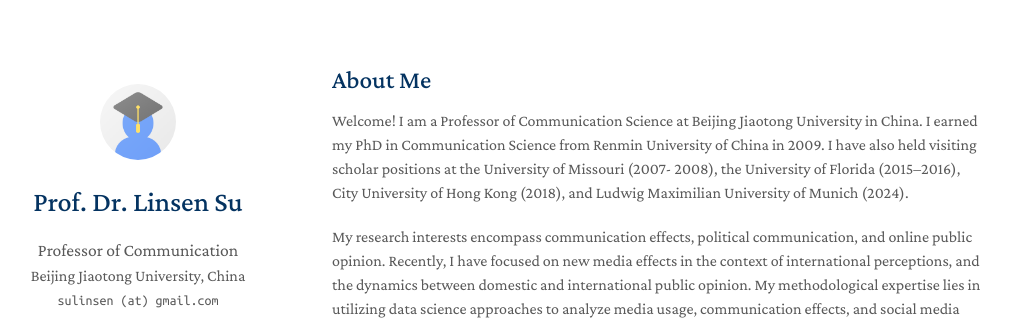
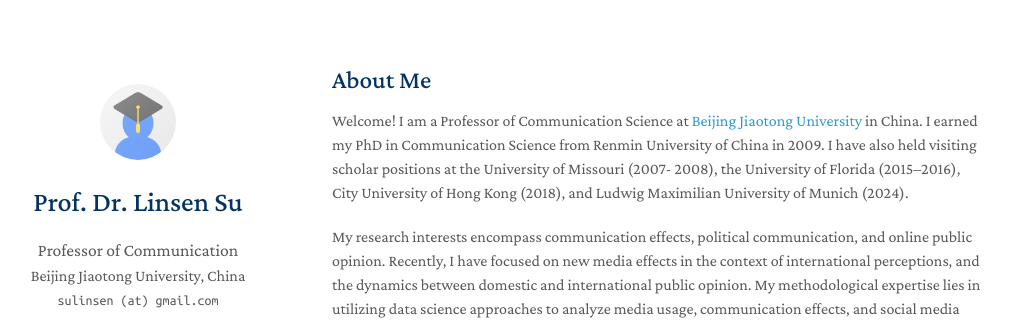
Before and after one commit to linsensu/home, a Jekyll site: the page built from index.md, in a window 1280 px wide and 900 px high. Shown: the top 320 px of the window, without its empty margins (138-1148 px from the left). Built offline with Jekyll 4.4.1, drawn with Linux system fonts in a browser that asks for light colours; a style sheet for code colours, icons or effects is not loaded; our own code applies the rules of GitHub Pages for plain Markdown files; part of the change alters nothing that is shown.

```diff
--- a/index.md
+++ b/index.md
@@ -4,7 +4,7 @@ layout: homepage
 
 ## About Me
 
-Welcome! I am a Professor of Communication Science at Beijing Jiaotong University in China. I earned my PhD in Communication Science from Renmin University of China in 2009. I have also held visiting scholar positions at the University of Missouri (2007- 2008), the University of Florida (2015–2016), City University of Hong Kong (2018), and Ludwig Maximilian University of Munich (2024).
+Welcome! I am a Professor of Communication Science at [Beijing Jiaotong University](http://en.njtu.edu.cn/) in China. I earned my PhD in Communication Science from Renmin University of China in 2009. I have also held visiting scholar positions at the University of Missouri (2007- 2008), the University of Florida (2015–2016), City University of Hong Kong (2018), and Ludwig Maximilian University of Munich (2024).
 
 My research interests encompass communication effects, political communication, and online public opinion. Recently, I have focused on new media effects in the context of international perceptions, and the dynamics between domestic and international public opinion. My methodological expertise lies in utilizing data science approaches to analyze media usage, communication effects, and social media data.
 
```
